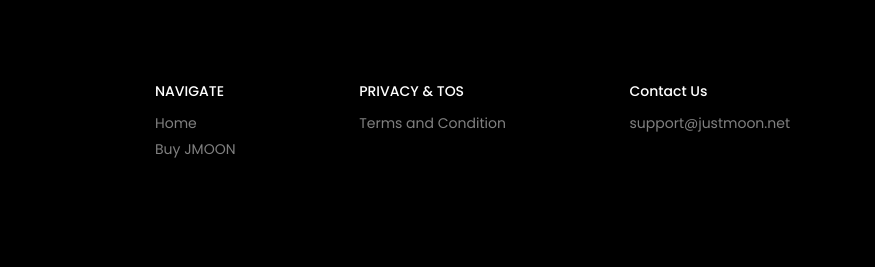
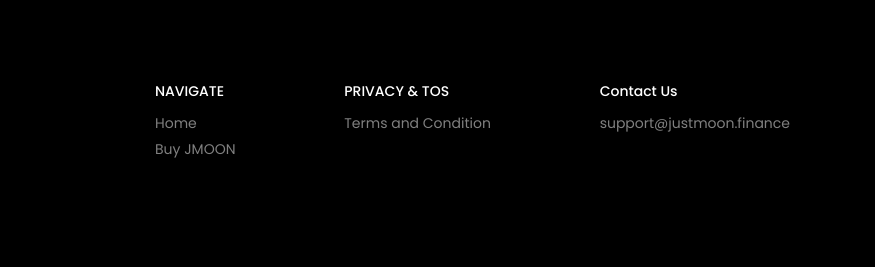
Before and after one commit to RedPillPhil/Justmoon, a plain HTML site: page presale/presaleio/index.html in a window 1280 px wide. Shown: the part 1017-1284 px from the top of the page, 405-1280 px from the left. Drawn offline with nearby package versions, Linux system fonts and the light colour scheme.

Commit message:
Update index.html

```diff
--- a/presale/presaleio/index.html
+++ b/presale/presaleio/index.html
@@ -423,7 +423,7 @@
                             <!-- Content Info -->
                             <div class="contact_info text-center wow fadeInUp" data-wow-delay="0.4s">
                                 <h5>{{ $t('message.footer10') }}</h5>
-                                <p><a href="cdn-cgi/l/email-protection/" class="__cf_email__" data-cfemail="51222421213e232511">[email&#160;protected]</a>justmoon.net</p>
+                                <p><a href="cdn-cgi/l/email-protection/" class="__cf_email__" data-cfemail="51222421213e232511">[email&#160;protected]</a>justmoon.finance</p>
                             </div>
                         </div>
                     </div>
```
